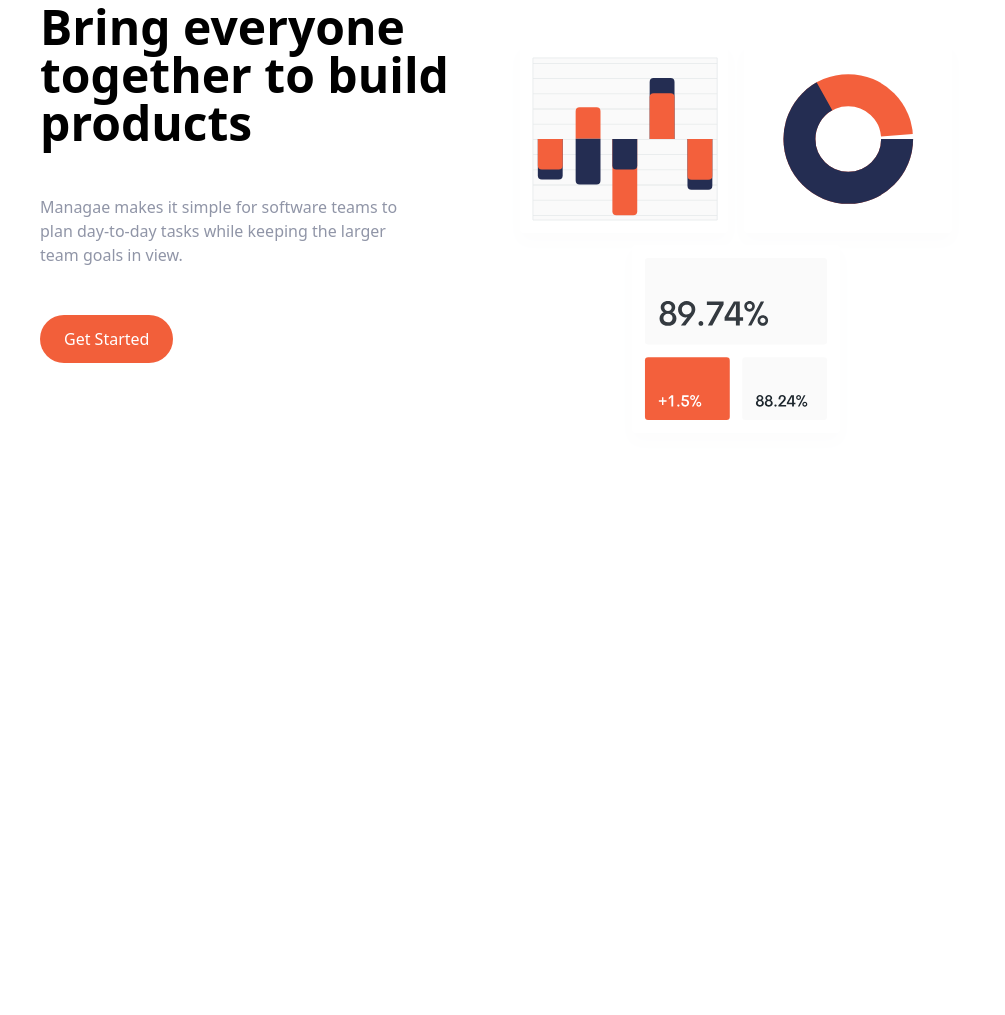
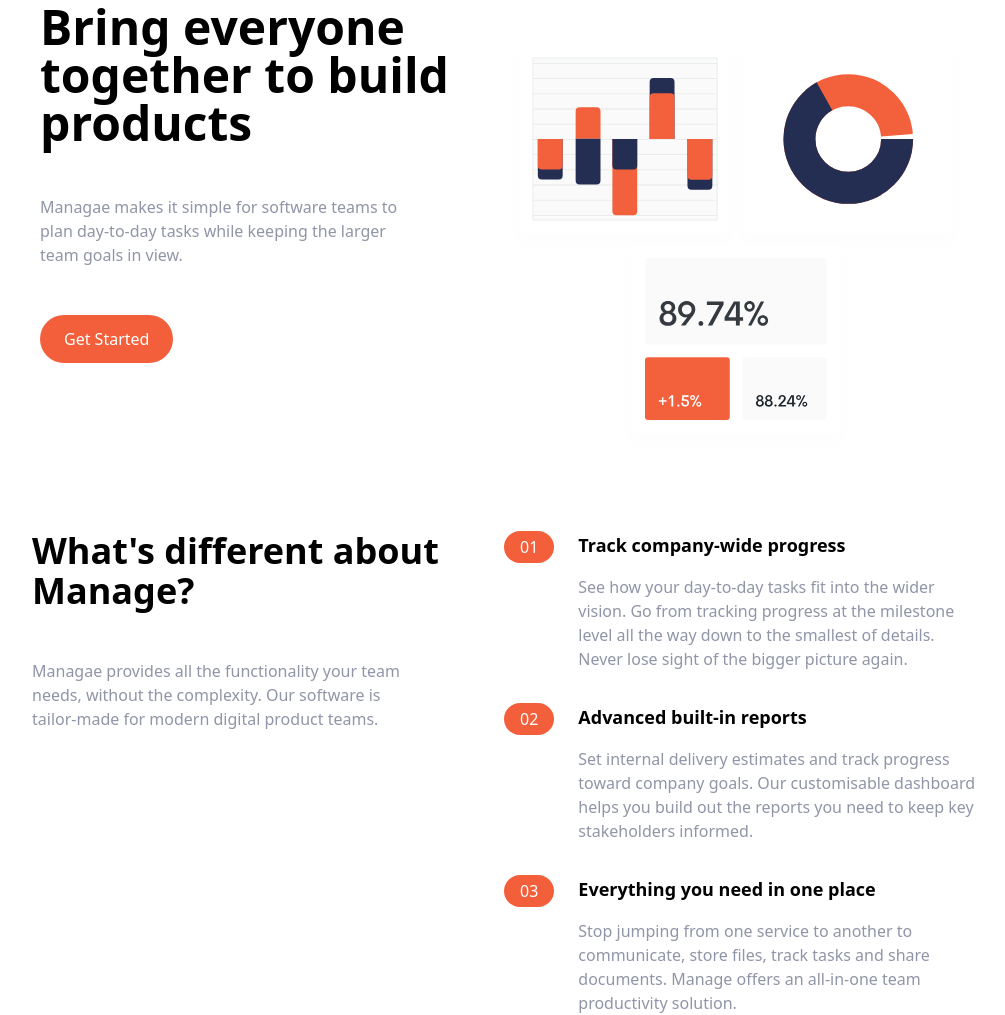
Before and after one commit to alirfanyasin/Landing-Page-Manage-TailwindCSS, a website: page index.html in a window 1280 px wide. Shown: the part 133-1148 px from the top of the page, without its empty margins (136-1141 px from the left). Before the commit the page ends 800 px from the top, so only its background shows below. Drawn offline with Linux system fonts and the light colour scheme.

Commit message:
finishing features section

```diff
--- a/index.html
+++ b/index.html
@@ -52,7 +52,7 @@
             Started</a>
         </div>
       </div>
-
+      <!-- Image -->
       <div class="md:w-1/2">
         <img src="src/images/illustration-intro.svg" alt="main-hero">
       </div>
@@ -60,6 +60,106 @@
     </div>
   </section>
   <!-- END : Hero Section -->
+
+
+  <!-- START : Features -->
+  <section id="features">
+    <div class="container flex flex-col px-4 mx-auto mt-10 space-y-12 md:space-y-0 md:flex-row">
+      <!-- What's Different -->
+      <div class="flex flex-col space-y-12 md:w-1/2">
+        <h1 class="max-w-md text-4xl font-bold text-center md:text-left">
+          What's different about Manage?
+        </h1>
+        <p class="max-w-sm text-center text-darkGrayishBlue md:text-left">
+          Managae provides all the functionality your team needs, without the complexity. Our software is tailor-made
+          for modern digital product teams.
+        </p>
+      </div>
+
+      <!-- Numbered List -->
+      <div class="flex flex-col space-y-8 md:w-1/2">
+        <!-- List Item 1 -->
+        <div class="flex flex-col space-y-3 md:space-y-0 md:space-x-6 md:flex-row">
+          <!-- Heading -->
+          <div class="rounded-l-full bg-brightRedSupLight md:bg-transparent">
+            <div class="flex items-center space-x-2">
+              <div class="px-4 py-2 text-white rounded-full md:py-1 bg-brightRed">
+                01
+              </div>
+              <h3 class="text-base font-bold md:mb-4 md:hidden">
+                Track company-wide progress
+              </h3>
+            </div>
+          </div>
+
+          <div>
+            <h3 class="hidden mb-4 text-lg font-bold md:block">
+              Track company-wide progress
+            </h3>
+            <p class="text-darkGrayishBlue">
+              See how your day-to-day tasks fit into the wider vision. Go from
+              tracking progress at the milestone level all the way down to the
+              smallest of details. Never lose sight of the bigger picture
+              again.
+            </p>
+          </div>
+        </div>
+
+        <!-- List Item 2 -->
+        <div class="flex flex-col space-y-3 md:space-y-0 md:space-x-6 md:flex-row">
+          <!-- Heading -->
+          <div class="rounded-l-full bg-brightRedSupLight md:bg-transparent">
+            <div class="flex items-center space-x-2">
+              <div class="px-4 py-2 text-white rounded-full md:py-1 bg-brightRed">
+                02
+              </div>
+              <h3 class="text-base font-bold md:mb-4 md:hidden">
+                Advanced built-in reports
+              </h3>
+            </div>
+          </div>
+
+          <div>
+            <h3 class="hidden mb-4 text-lg font-bold md:block">
+              Advanced built-in reports
+            </h3>
+            <p class="text-darkGrayishBlue">
+              Set internal delivery estimates and track progress toward
+              company goals. Our customisable dashboard helps you build out
+              the reports you need to keep key stakeholders informed.
+            </p>
+          </div>
+        </div>
+
+        <!-- List Item 3 -->
+        <div class="flex flex-col space-y-3 md:space-y-0 md:space-x-6 md:flex-row">
+          <!-- Heading -->
+          <div class="rounded-l-full bg-brightRedSupLight md:bg-transparent">
+            <div class="flex items-center space-x-2">
+              <div class="px-4 py-2 text-white rounded-full md:py-1 bg-brightRed">
+                03
+              </div>
+              <h3 class="text-base font-bold md:mb-4 md:hidden">
+                Everything you need in one place
+              </h3>
+            </div>
+          </div>
+
+          <div>
+            <h3 class="hidden mb-4 text-lg font-bold md:block">
+              Everything you need in one place
+            </h3>
+            <p class="text-darkGrayishBlue">
+              Stop jumping from one service to another to communicate, store
+              files, track tasks and share documents. Manage offers an
+              all-in-one team productivity solution.
+            </p>
+          </div>
+        </div>
+      </div>
+    </div>
+  </section>
+  <!-- END : Features -->
 </body>
 
 </html>
```
Also changed, not shown: src/css/output.css.
